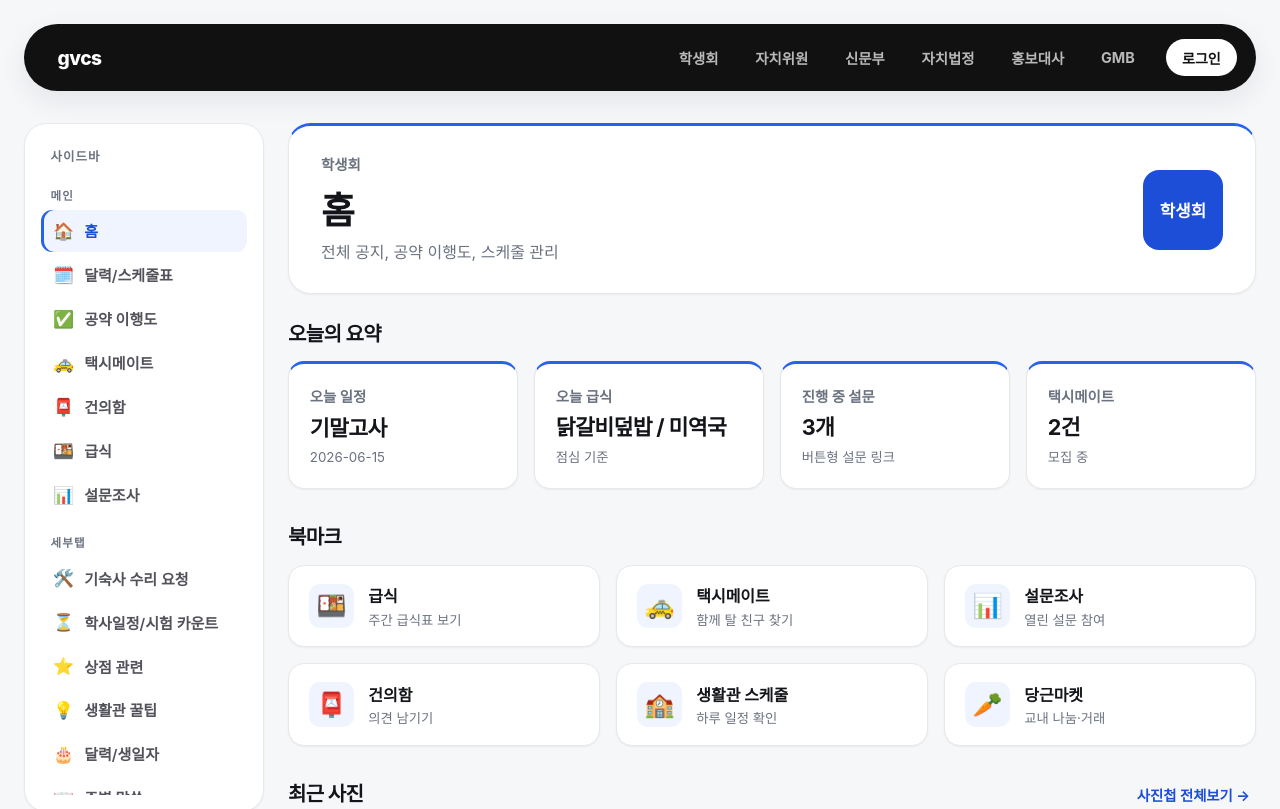
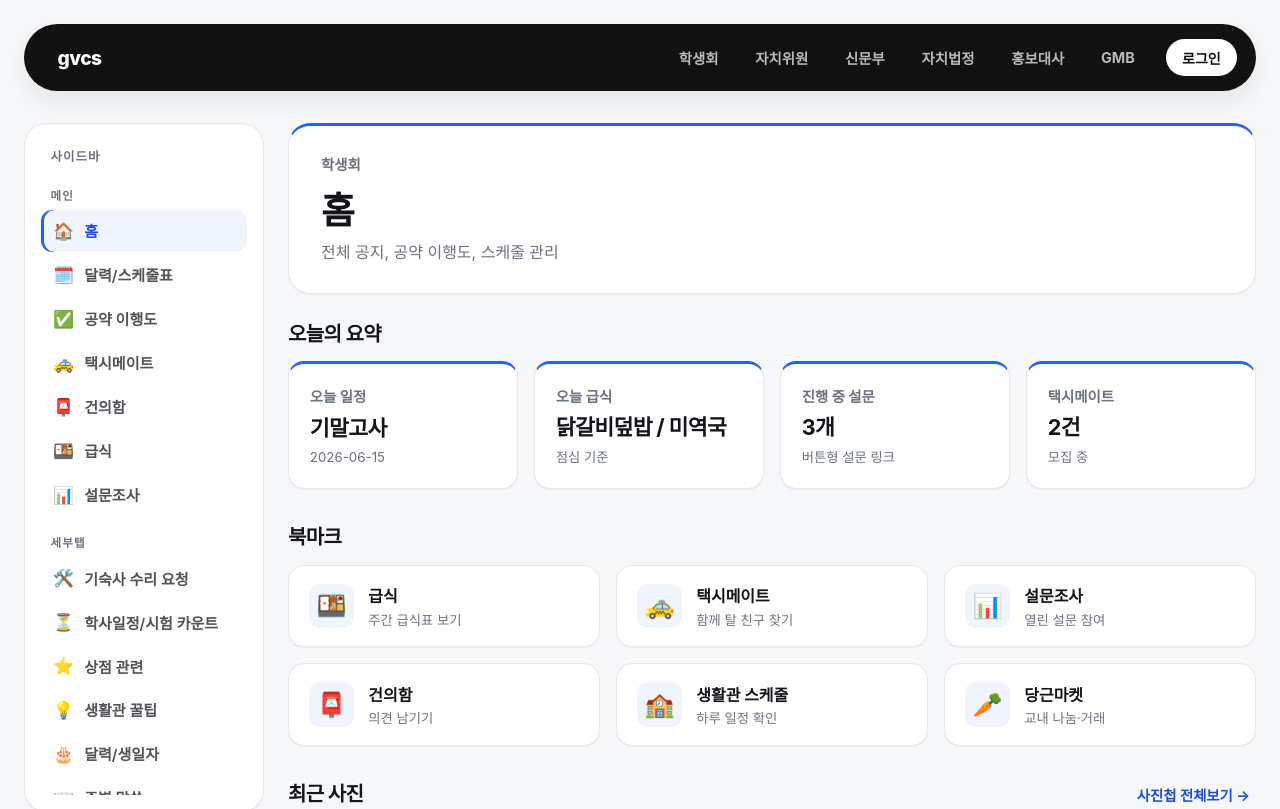
Before and after one commit to mg223080612-a11y/Dormhome, a React (Vite) app: page / in a window 1280 px wide. Shown: the top 809 px of the page. Built offline with nearby package versions, Linux system fonts and the light colour scheme; a web font is replaced by a local one.

Commit message:
부서 페이지 히어로의 장식용 부서 마크(둥근 배지) 제거
Co-Authored-By: Claude Opus 4.8 (1M context) <noreply@anthropic.com>

```diff
--- a/src/components/Layout.jsx
+++ b/src/components/Layout.jsx
@@ -62,7 +62,6 @@ export default function Layout({
               <h1>{pageTitle}</h1>
               <p>{dept.description}</p>
             </div>
-            <div className="dept-mark" aria-hidden="true">{dept.shortLabel}</div>
           </section>
 
           {children}
--- a/src/styles/layout.css
+++ b/src/styles/layout.css
@@ -229,19 +229,6 @@
   font-size: 0.9rem;
 }
 
-/* 부서 마크: 가독성을 위해 진한 ink 색 사용 */
-.dept-mark {
-  display: grid;
-  place-items: center;
-  min-width: 5rem;
-  height: 5rem;
-  border-radius: var(--radius-md);
-  background: var(--dept-ink);
-  color: #ffffff;
-  font-weight: 800;
-  font-size: 1.05rem;
-}
-
 /* ── 반응형 ─────────────────────────────────────────────── */
 @media (max-width: 1080px) {
   .main-grid {
@@ -296,8 +283,4 @@
     align-items: flex-start;
     padding: 1.25rem;
   }
-
-  .dept-mark {
-    display: none;
-  }
 }
```
